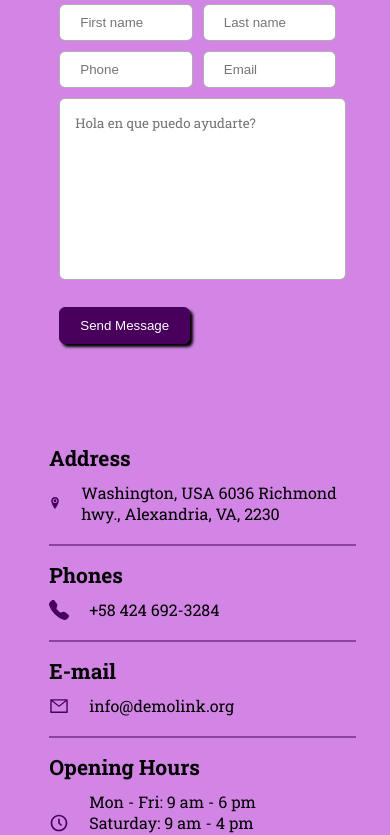
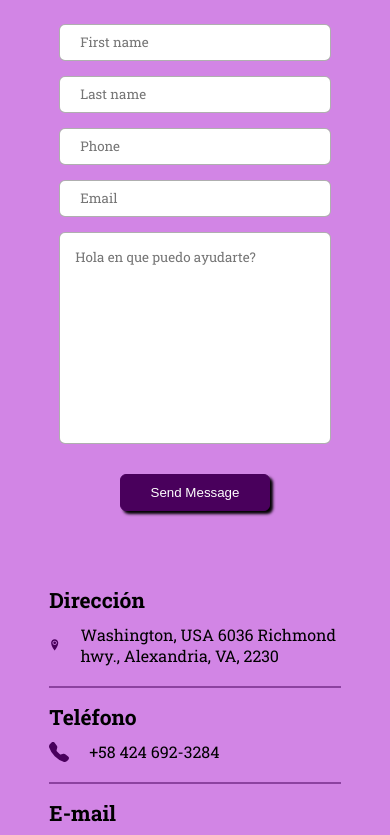
Before and after one commit to lamc305/Janef-Nails, a React (Vite) app: page / in a window 390 px wide. Shown: the part 2407-3242 px from the top of the page. Built offline with nearby package versions, Linux system fonts and the light colour scheme.

Commit message:
fix responsive and add new features like align text and padding

```diff
--- a/src/components/ContactMe/contactMeStyles.css
+++ b/src/components/ContactMe/contactMeStyles.css
@@ -26,7 +26,6 @@
 
 .contactMe__information div p {
 	font-size: 1.6rem;
-
 }
 
 .icon {
@@ -41,7 +40,7 @@
 	margin-top: 15px;
 	margin-bottom: 15px;
 	border: 1px solid #49005c;
-  opacity: .5;
+	opacity: 0.5;
 }
 
 .container__icon {
@@ -50,6 +49,10 @@
 	margin-top: 10px;
 	margin-bottom: 20px;
 	font-size: 2rem;
+}
+
+.container__icon a {
+	font-size: 1.6rem;
 }
 
 .contactMe__form {
@@ -64,20 +67,24 @@
 .contactMe__form p {
 	font-size: 1.5rem;
 	width: 50vw;
+	margin-bottom: 15px;
+	text-align: justify;
 }
 
 .contactMe__form hr {
 	height: 3px;
 	background-color: #000000;
 	border: 1px solid #49005c;
-  opacity: .5;
+	opacity: 0.5;
 	width: 8vw;
 	margin-bottom: 20px;
 }
 
 form {
 	padding: 10px;
-  gap: 20px;
+	display: flex;
+	flex-direction: column;
+	gap: 5px;
 }
 
 form input {
@@ -85,9 +92,8 @@ form input {
 	border-radius: 6px;
 	width: 50%;
 	outline: none;
-  border: .5px solid #00000050;
+	border: 0.5px solid #00000050;
 	margin-bottom: 10px;
-  margin-right: 10px;
 }
 
 form div {
@@ -100,14 +106,18 @@ form textarea {
 	outline: none;
 	border: 1px solid #00000050;
 	border-radius: 6px;
+	width: 100%;
+	font-family: 'Roboto Slab', serif;
 }
 
-form textarea::placeholder {
+form textarea::placeholder,
+form input::placeholder {
 	font-family: 'Roboto Slab', serif;
 }
 
 form button {
 	display: block;
+	width: 150px;
 	margin: 25px 0 0;
 	padding: 10px 20px;
 	border-radius: 6px;
@@ -117,12 +127,18 @@ form button {
 	color: white;
 	cursor: pointer;
 	box-shadow: 3px 3px 3px #000;
-  transition-property: background, color;
-  transition-duration: .5s;
+	transition-property: background-color, color;
+	transition-duration: 0.5s;
+}
+
+@media (max-width: 768px) {
+	form button {
+		margin: 25px auto;
+	}
 }
 
 form button:hover {
-  background: #fff;
+	background-color: #fff;
 	color: #000;
 	border-color: #fff;
 }
@@ -131,7 +147,32 @@ form button:active {
 	box-shadow: none;
 	transform: translateY(2px);
 }
+.container__1inputs {
+	display: flex;
+	gap: 5px;
+}
+.container__2inputs {
+	display: flex;
+	gap: 5px;
+}
 
+@media (max-width: 768px) {
+	.container__1inputs {
+		display: flex;
+		flex-direction: column;
+	}
+	.container__1inputs input {
+		width: 100%;
+	}
+
+	.container__2inputs {
+		display: flex;
+		flex-direction: column;
+	}
+	.container__2inputs input {
+		width: 100%;
+	}
+}
 .container__errors {
 	margin-top: 50px;
 }
@@ -140,11 +181,11 @@ form button:active {
 	color: #49005c;
 }
 
-@media screen and (max-width: 720px) {
+@media screen and (max-width: 768px) {
 	.contactMe__container {
 		margin-top: 100px;
-    grid-template-rows: 1fr 1fr;
-    grid-template-columns: none;
+		display: flex;
+		flex-direction: column;
 	}
 
 	.contactMe__form p {
--- a/src/components/ContactMe/index.jsx
+++ b/src/components/ContactMe/index.jsx
@@ -4,16 +4,24 @@ import { BsFillTelephoneFill } from 'react-icons/bs'
 import { ImLocation2 } from 'react-icons/im'
 import './contactMeStyles.css'
 import { Formik } from 'formik'
+
 function ContactMe() {
+
+  function UseWhatsapp(mobileNumber, message) {
+    let number = mobileNumber.replace(/[^\w\s]/gi, "").replace(/ /g, "");
+    let url = `https://api.whatsapp.com/send/?phone=${number}`;
+    url += `&text=${encodeURI(message)}&app_absent=0`;
+
+    window.open(url);
+  };
 
   return (
     <section id="contactMe">
       <div className="contactMe__container">
         <div className='contactMe__form'>
-          <h2>Contact Me</h2>
+          <h2>Contáctame</h2>
           <hr />
-          <p>You can contact us any way that is convenient for you. We are available 24/7 via fax or email.
-            You can also use a quick contact form below or visit our salon personally.</p>
+          <p>Puedes contactarnos de la manera que te sea más sencilla. Estamos disponible 24/7 vía email o de manera telefónica. También puedes usar el formulario de contacto debajo o visitar nuestro salón personalmente.</p>
           <Formik
             initialValues={{
               email: '',
@@ -29,14 +37,14 @@ function ContactMe() {
               } else if (
                 !/^\w+([\.-]?\w+)*@\w+([\.-]?\w+)*(\.\w{2,3})+$/.test(values.email)
               ) {
-                errors.email = <p styles={{ color: red }}>This email address is invalid</p>;
+                errors.email = <p>This email address is invalid</p>;
               }
               return errors;
             }}
-            onSubmit={(values, { setSubmitting }) => {
+            onSubmit={(values) => {
+              let message = `${values.first && values.first} ${values.last && values.last} ${values.email && `\n✉️ - ${values.email}`} ${values.phone && `\n📱 - ${values.phone}`}\n${values.text && values.text}`
               setTimeout(() => {
-                alert(JSON.stringify(values, null, 2));
-                setSubmitting(false);
+                UseWhatsapp('+584246923284', message)
               }, 400);
             }}
           >
@@ -50,7 +58,7 @@ function ContactMe() {
               isSubmitting,
             }) => (
               <form onSubmit={handleSubmit}>
-                <div>
+                <div className='container__1inputs'>
                   <input
                     type="text"
                     onChange={handleChange}
@@ -69,7 +77,7 @@ function ContactMe() {
                   />
                 </div>
 
-                <div>
+                <div className='container__2inputs'>
                   <input
                     type="number"
                     name="phone"
@@ -88,7 +96,7 @@ function ContactMe() {
                     id="email"
                     placeholder='Email'
                   />
-
+                  {errors.email && touched.email && errors.email}
                 </div>
                 <textarea
                   name="text"
@@ -104,17 +112,17 @@ function ContactMe() {
                 <button type="submit" disabled={isSubmitting}>
                   Send Message
                 </button>
-                <div className='container__errors'>
+                {/* <div className='container__errors'>
 
-                  {errors.email && touched.email && errors.email}
-                </div>
+
+                </div> */}
               </form>
             )}
           </Formik>
         </div>
         <article className='contactMe__information'>
           <div>
-            <h3>Address</h3>
+            <h3>Dirección</h3>
             <div className='container__icon'>
               <ImLocation2 className='icon' />
               <p>Washington, USA 6036 Richmond hwy., Alexandria, VA, 2230</p>
@@ -122,10 +130,11 @@ function ContactMe() {
           </div>
           <hr />
           <div>
-            <h3>Phones</h3>
+            <h3>Teléfono</h3>
             <div className='container__icon'>
               <BsFillTelephoneFill className='icon' />
-              <p>+58 424 692-3284</p>
+              {/* <p>+58 424 692-3284</p> */}
+              <a href="tel:+584246923284">+58 424 692-3284</a>
             </div>
           </div>
           <hr />
@@ -133,18 +142,18 @@ function ContactMe() {
             <h3>E-mail</h3>
             <div className='container__icon'>
               <AiOutlineMail className='icon' />
-              <p>info@demolink.org</p>
+              <a href="mailto:yanetzy.franco1@gmail.com">Janezti Franco</a>
             </div>
           </div>
           <hr />
           <div>
-            <h3>Opening Hours</h3>
+            <h3>Horarios</h3>
             <div className='container__icon'>
               <BiTimeFive className='icon' />
               <div>
-                <p>Mon - Fri: 9 am - 6 pm </p>
-                <p>Saturday: 9 am - 4 pm</p>
-                <p>Sunday: Closed</p>
+                <p>Lun - Vie: 9 am - 6 pm </p>
+                <p>Sábado: 9 am - 4 pm</p>
+                <p>Domingo: Cerrado</p>
               </div>
             </div>
           </div>
```
Lines whose indentation alone changed are shown as unchanged.
